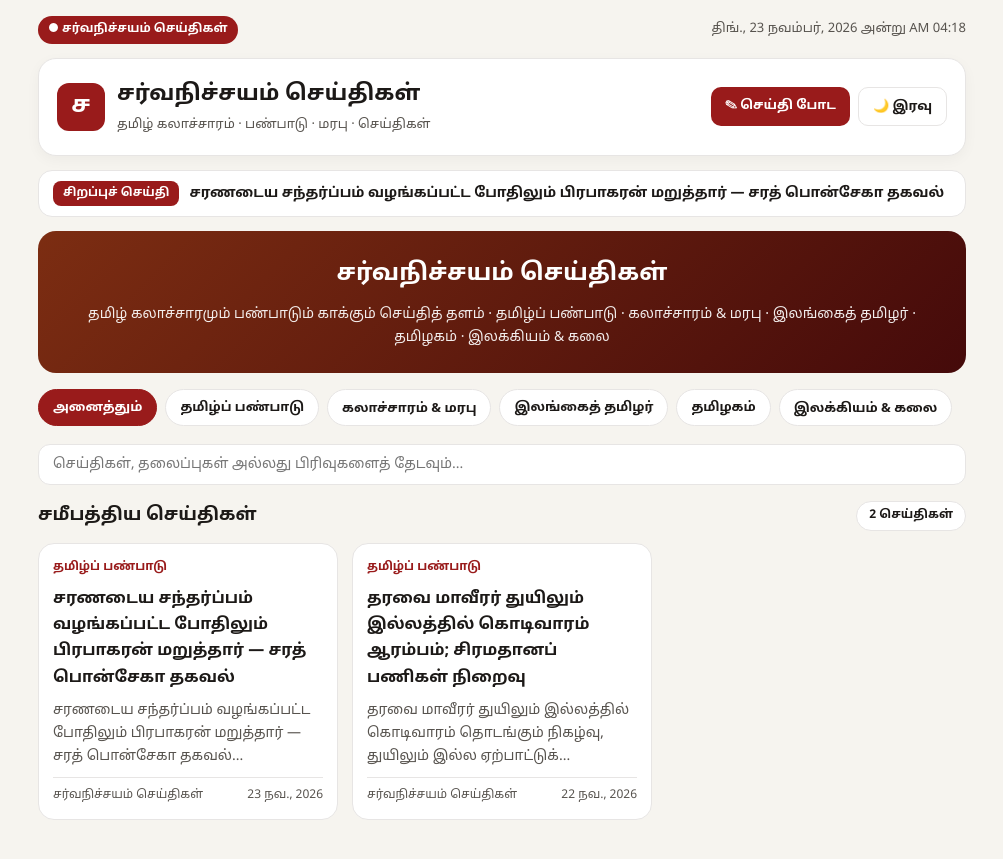
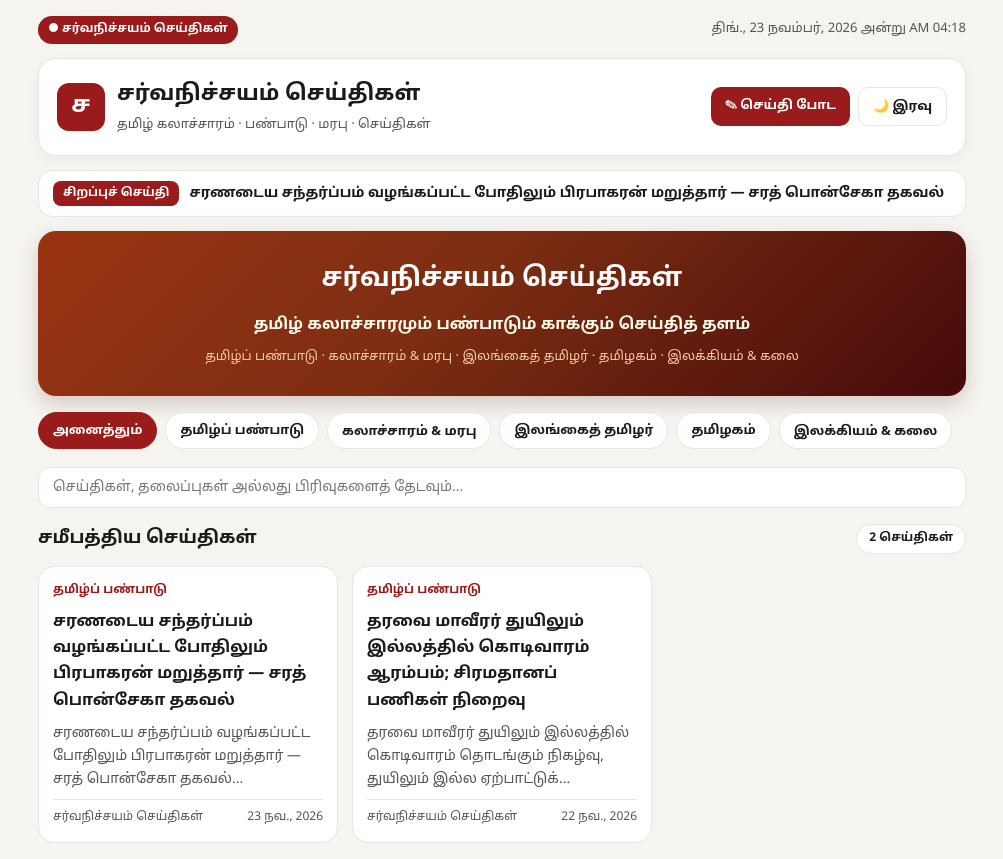
Before and after one commit to tamilnews-sys/Sarvanichayam-News, a plain HTML site: page index.html in a window 1280 px wide. Shown: the whole page, without its empty margins (138-1141 px from the left). Before the commit the page ends 836 px from the top, so only its background shows below. Drawn offline with Linux system fonts and the light colour scheme.

Commit message:
Revise hero banner styles and text content
Updated the hero banner styles and content for better presentation.

```diff
--- a/index.html
+++ b/index.html
@@ -13,7 +13,6 @@
       --border: #e7e5e4;
       --primary: #991b1b;
       --primary-dark: #7f1d1d;
-      --accent-bg: #fef2f2;
     }
     body.dark {
       --bg: #12100e;
@@ -23,7 +22,6 @@
       --border: #2e2a26;
       --primary: #dc2626;
       --primary-dark: #b91c1c;
-      --accent-bg: #2a1717;
     }
     * { box-sizing: border-box; font-family: "Noto Sans Tamil", system-ui, -apple-system, sans-serif; }
     body { margin: 0; background: var(--bg); color: var(--text); line-height: 1.65; transition: background 0.2s, color 0.2s; }
@@ -33,7 +31,7 @@
     .header-card { background: var(--card); border: 1px solid var(--border); border-radius: 18px; padding: 18px; margin-bottom: 14px; box-shadow: 0 4px 14px rgba(0,0,0,0.04); }
     .brand-row { display: flex; flex-wrap: wrap; justify-content: space-between; align-items: center; gap: 12px; }
     .brand-left { display: flex; align-items: center; gap: 12px; }
-    .logo-box { width: 48px; height: 48px; border-radius: 12px; background: var(--primary); color: #fff; display: flex; align-items: center; justify-content: center; font-size: 24px; font-weight: 800; }
+    .logo-box { width: 48px; height: 48px; border-radius: 12px; background: var(--primary); color: #fff; display: flex; align-items: center; justify-content: center; font-size: 24px; font-weight: 800; flex-shrink: 0; }
     .brand-title { font-size: 22px; font-weight: 800; margin: 0; }
     .brand-sub { font-size: 13px; color: var(--muted); margin: 2px 0 0; }
     .actions { display: flex; gap: 8px; flex-wrap: wrap; }
@@ -44,9 +42,36 @@
     .breaking-bar { background: var(--card); border: 1px solid var(--border); border-radius: 14px; padding: 10px 14px; margin-bottom: 14px; display: flex; align-items: center; gap: 10px; overflow: hidden; }
     .breaking-tag { background: var(--primary); color: #fff; padding: 3px 10px; border-radius: 8px; font-size: 12px; font-weight: 700; flex-shrink: 0; }
     .breaking-text { font-size: 14px; font-weight: 700; white-space: nowrap; overflow: hidden; text-overflow: ellipsis; cursor: pointer; }
-    .hero-banner { background: linear-gradient(135deg, #7c2d12, #450a0a); color: #fff; border-radius: 18px; padding: 24px 20px; text-align: center; margin-bottom: 16px; }
-    .hero-banner h2 { margin: 0 0 8px; font-size: 24px; }
-    .hero-banner p { margin: 0; font-size: 14px; opacity: 0.92; }
+
+    /* பழைய நேர்த்தியான Cover Banner அமைப்பு */
+    .hero-banner {
+      background: linear-gradient(135deg, #9a3412 0%, #7c2d12 45%, #450a0a 100%);
+      color: #fff;
+      border-radius: 18px;
+      padding: 28px 20px;
+      text-align: center;
+      margin-bottom: 16px;
+      box-shadow: 0 8px 20px rgba(69, 10, 10, 0.18);
+    }
+    .hero-banner h2 {
+      margin: 0 0 10px;
+      font-size: 26px;
+      font-weight: 800;
+      letter-spacing: 0.2px;
+    }
+    .hero-main-sub {
+      margin: 0 0 8px;
+      font-size: 16px;
+      font-weight: 700;
+      color: #fffbeb;
+    }
+    .hero-tags {
+      margin: 0;
+      font-size: 13px;
+      color: #fed7aa;
+      opacity: 0.95;
+    }
+
     .cats { display: flex; gap: 8px; overflow-x: auto; padding-bottom: 6px; margin-bottom: 12px; }
     .cat-btn { border: 1px solid var(--border); background: var(--card); color: var(--text); padding: 8px 14px; border-radius: 999px; font-size: 13px; font-weight: 700; cursor: pointer; white-space: nowrap; }
     .cat-btn.active { background: var(--primary); color: #fff; border-color: var(--primary); }
@@ -101,7 +126,8 @@
 
     <div class="hero-banner">
       <h2>சர்வநிச்சயம் செய்திகள்</h2>
-      <p>தமிழ் கலாச்சாரமும் பண்பாடும் காக்கும் செய்தித் தளம் · தமிழ்ப் பண்பாடு · கலாச்சாரம் &amp; மரபு · இலங்கைத் தமிழர் · தமிழகம் · இலக்கியம் &amp; கலை</p>
+      <p class="hero-main-sub">தமிழ் கலாச்சாரமும் பண்பாடும் காக்கும் செய்தித் தளம்</p>
+      <p class="hero-tags">தமிழ்ப் பண்பாடு · கலாச்சாரம் &amp; மரபு · இலங்கைத் தமிழர் · தமிழகம் · இலக்கியம் &amp; கலை</p>
     </div>
 
     <div class="cats" id="categoryTabs"></div>
```
